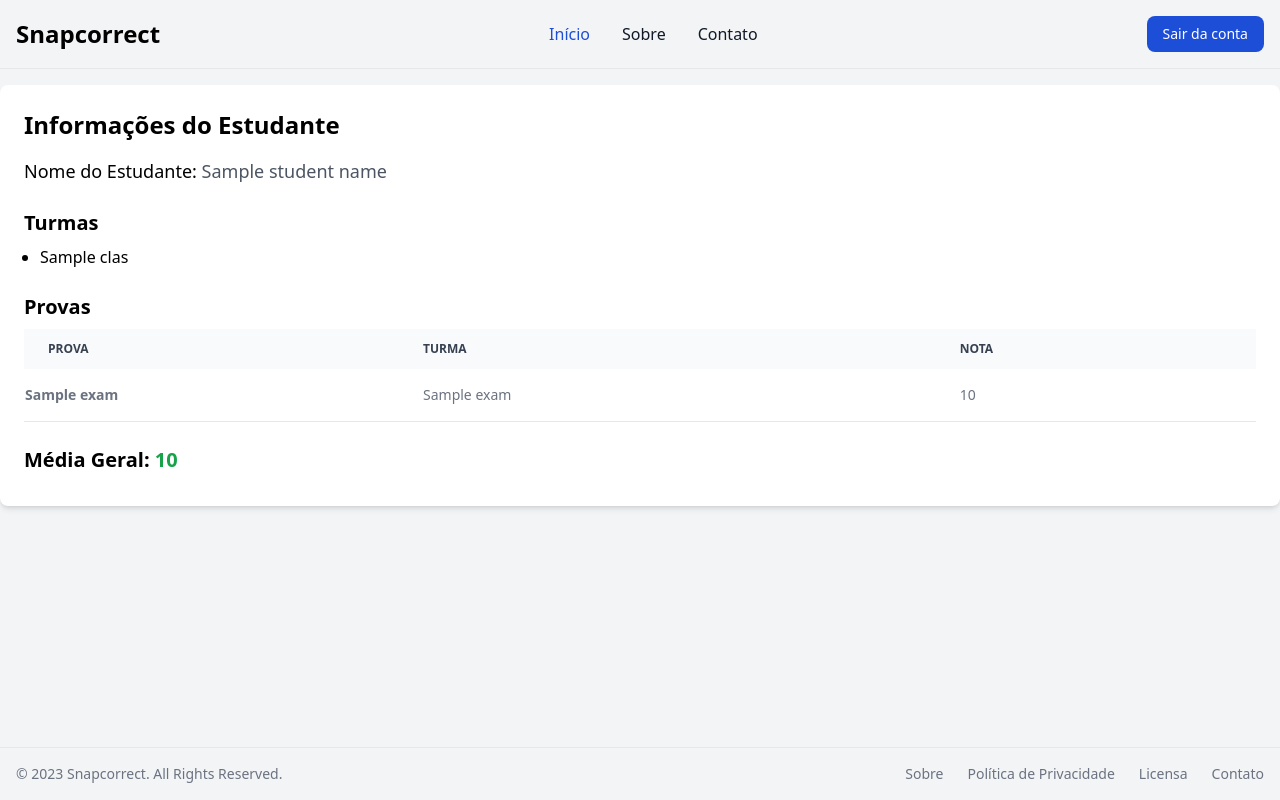
After one commit to olooeez/hackaton-2023, a Flask app: template snapcorrect/templates/student/index.html in a window 1280 px wide. The commit adds this page. Run offline with Flask 3, Linux system fonts and the light colour scheme; the template is opened without the code that fills it: most values are stand-ins (such as "Sample title", 1, 10 or a date in 2020); some libraries are stand-ins or nearby versions.

Commit message:
Added student screen

```diff
--- a/snapcorrect/templates/grade/index.html
+++ b/snapcorrect/templates/grade/index.html
@@ -26,7 +26,7 @@ Turma {{ grade['title'] }}
                 {% for student in students %}
                 <tr class="bg-white border-b even:bg-gray-50 odd:bg-white">
                     <th scope="row" class="px-6 py-4 font-medium text-gray-900 whitespace-nowrap">
-                        {{ student["student_username"] }}
+                        <a class="text-blue-700 font-medium" href="{{ url_for('student.index', id=student['student_id']) }}">{{ student["student_username"] }}</a>
                     </th>
                     <td class="px-6 py-4">
                         {{ student["total_score"] }}
--- /dev/null
+++ b/snapcorrect/templates/student/index.html
@@ -0,0 +1,49 @@
+{% extends "intern_base.html" %}
+
+{% block title %}
+Perfil do Estudante
+{% endblock %}
+
+{% block content %}
+<div class="container mx-auto mt-4">
+    <div class="bg-white p-6 rounded-lg shadow-md">
+        <h2 class="text-2xl font-semibold mb-4">Informações do Estudante</h2>
+        <div class="mb-6">
+            <p class="text-lg font-medium">Nome do Estudante: <span class="text-gray-600">{{ student_name }}</span></p>
+        </div>
+        <div class="mb-6">
+            <h3 class="text-xl font-semibold mb-2">Turmas</h3>
+            <ul class="list-disc pl-4">
+                {% for class in student_classes %}
+                <li>{{ class.class_title }}</li>
+                {% endfor %}
+            </ul>
+        </div>
+        <div class="mb-6">
+            <h3 class="text-xl font-semibold mb-2">Provas</h3>
+            <table class="w-full text-sm text-left rtl:text-right text-gray-500">
+                <thead class="text-xs text-gray-700 uppercase bg-gray-50">
+                    <tr>
+                        <th scope="col" class="px-6 py-3">Prova</th>
+                        <th scope="col" class="px-6 py-3">Turma</th>
+                        <th scope="col" class="px-6 py-3">Nota</th>
+                    </tr>
+                </thead>
+                <tbody>
+                    {% for exam in student_exams %}
+                    <tr class="bg-white border-b even:bg-gray-50 odd:bg-white">
+                        <th class="scope=" row" class="px-6 py-4 font-medium text-gray-900 whitespace-nowrap"">{{ exam.test_title }}</th>
+                        <td class=" px-6 py-4">{{ exam.grade_title }}</td>
+                        <td class="px-6 py-4">{{ exam.test_score }}</td>
+                    </tr>
+                    {% endfor %}
+                </tbody>
+            </table>
+        </div>
+        <div>
+            <p class="text-xl font-semibold mb-2">Média Geral: <span class="text-green-600">{{ average_grade }}</span>
+            </p>
+        </div>
+    </div>
+</div>
+{% endblock %}
```
Also changed, not shown: snapcorrect/student/__init__.py (+69 -1 lines).
